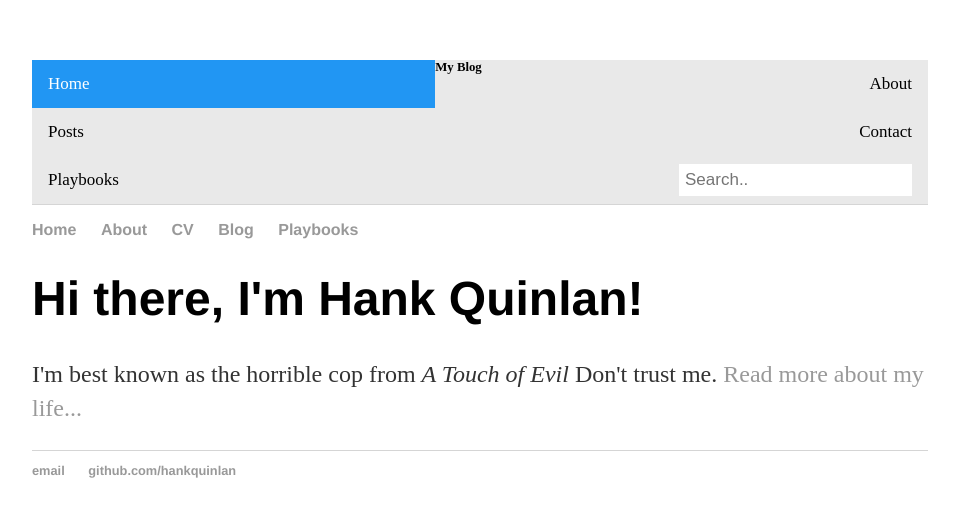
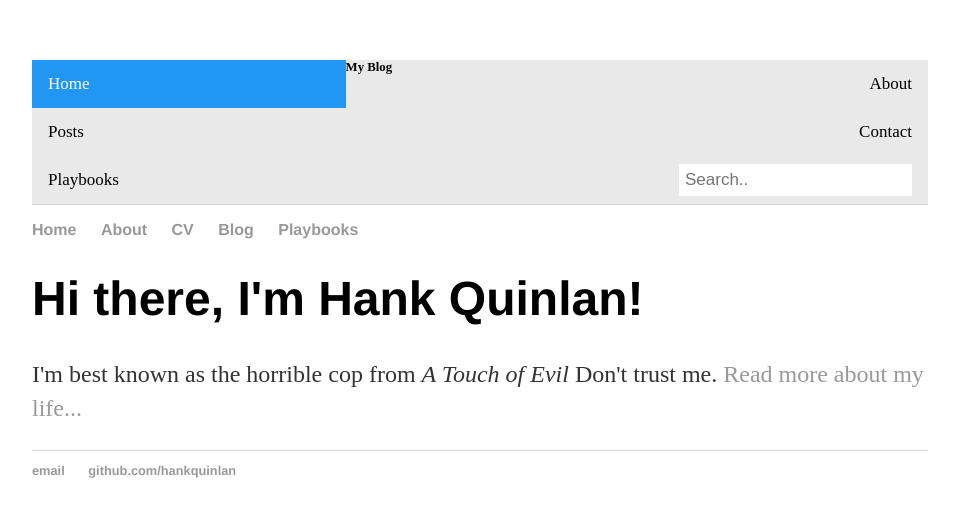
Before and after one commit to billparry99/billparry99.github.io, a Jekyll site: the page built from index.html, in a window 1280 px wide. Shown: the top 517 px of the page, without its empty margins (160-1119 px from the left). Built offline with Jekyll 4.4.1, drawn with Linux system fonts in a browser that asks for light colours.

Commit message:
Update main.css

```diff
--- a/css/main.css
+++ b/css/main.css
@@ -57,7 +57,7 @@ ul.posts li {
 
 /* Add a black background color to the top navigation bar */
 .ltopnav {
-    flex: 45%; /* Set the width of this */
+    flex: 35%; /* Set the width of this */
     overflow: hidden;
     background-color: #e9e9e9;
 }
@@ -112,7 +112,7 @@ ul.posts li {
 
 /* Add a black background color to the top navigation bar */
 .ctopnav {
-    flex: 10%; /* Set the width of this */
+    flex: 30%; /* Set the width of this */
     overflow: hidden;
     background-color: #e9e9e9;
 }
@@ -167,7 +167,7 @@ ul.posts li {
 
 /* Add a black background color to the top navigation bar */
 .rtopnav {
-    flex: 45%; /* Set the width of this */
+    flex: 35%; /* Set the width of this */
     overflow: hidden;
     background-color: #e9e9e9;
 }
```
